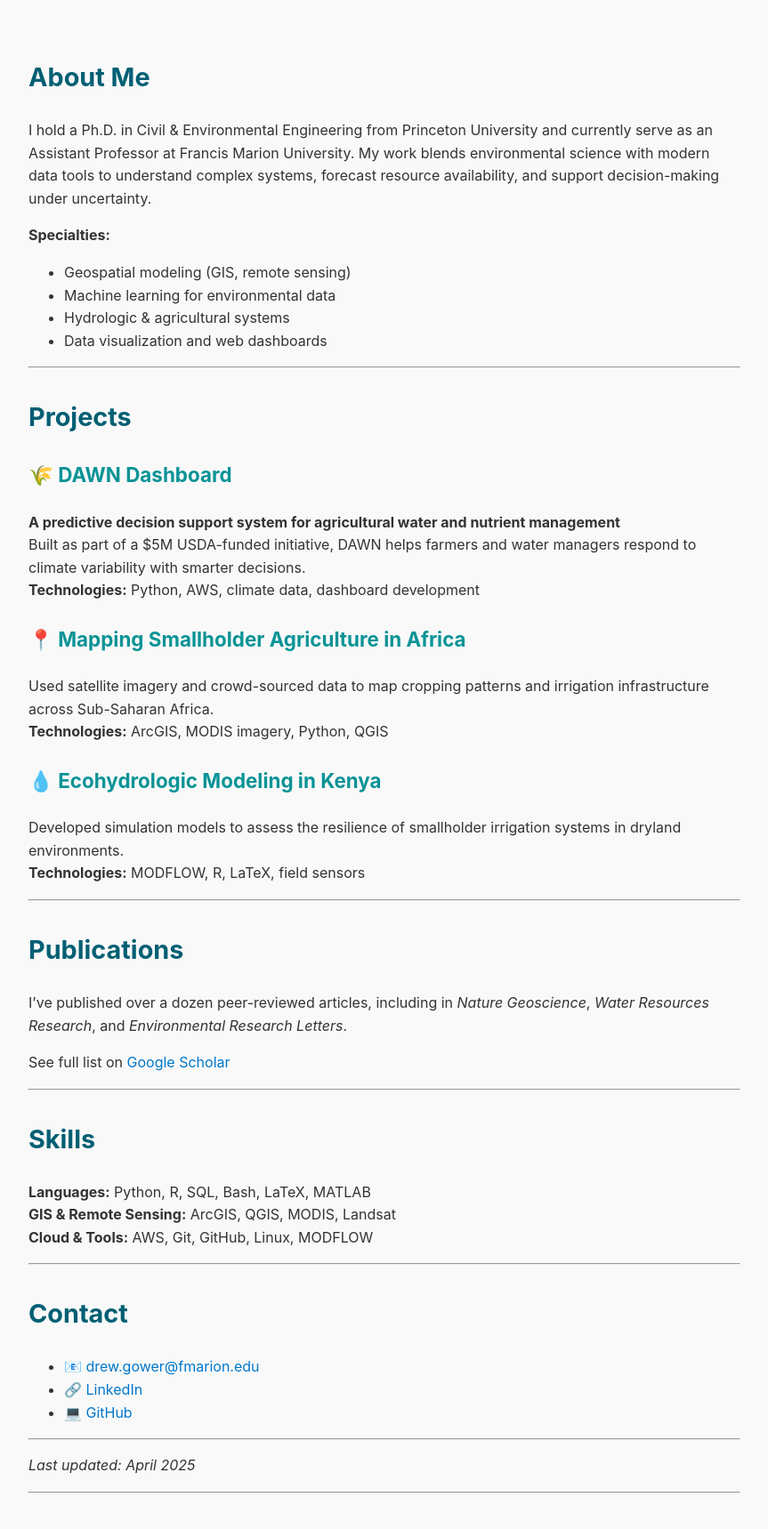
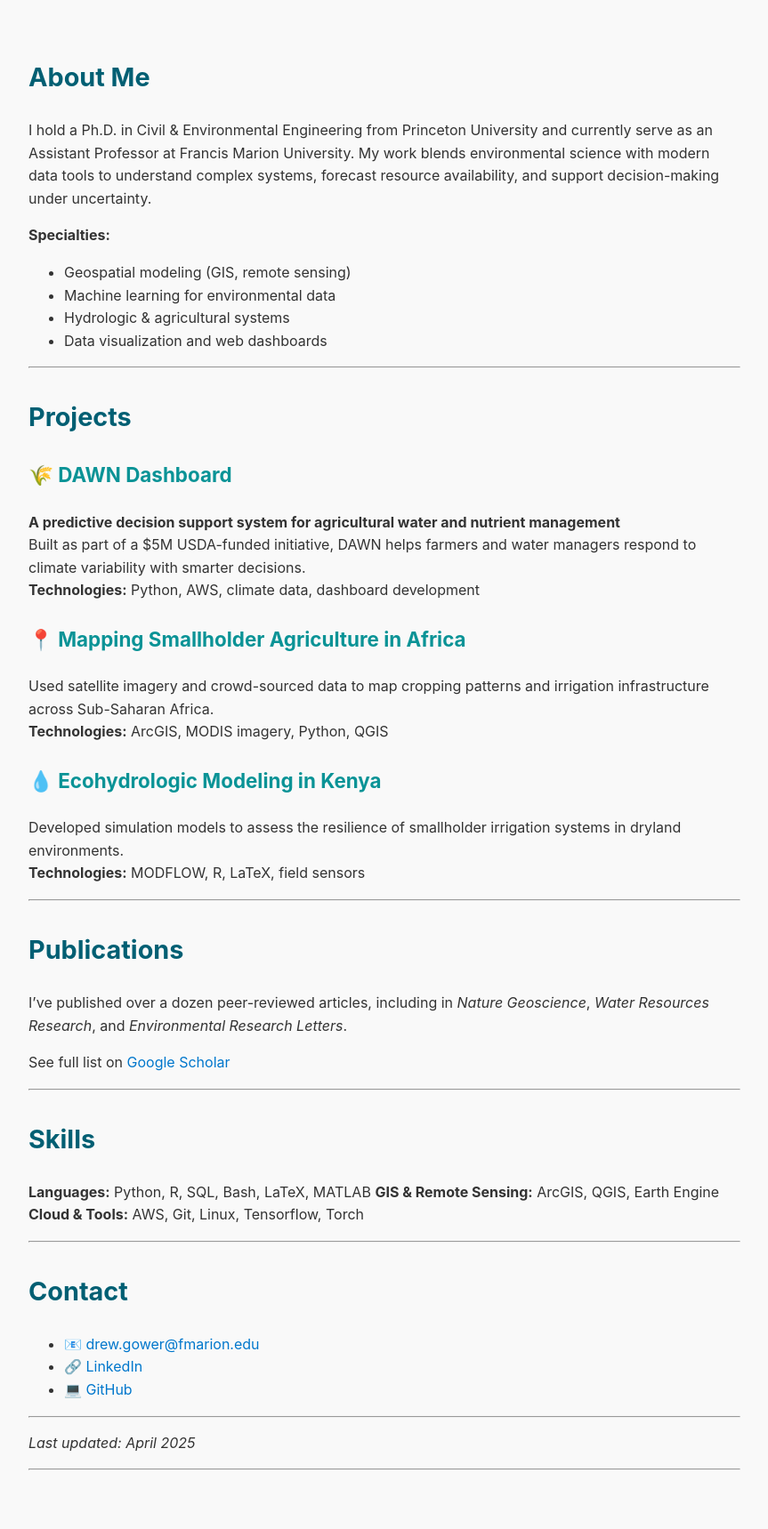
Before and after one commit to dbg6y/dbg6y.github.io, a Jekyll site: the page built from index.md, in a window 1280 px wide. Shown: the whole page at 89% size, without its empty margins (208-1071 px from the left). Built offline with Jekyll 4.4.1, drawn with Linux system fonts in a browser that asks for light colours; after the commit the page ends 1693 px from its top, so only the background shows below that.

Commit message:
Update index.md
Edited text

```diff
--- a/index.md
+++ b/index.md
@@ -39,8 +39,8 @@
 
 ## Skills
 **Languages:** Python, R, SQL, Bash, LaTeX, MATLAB
-**GIS & Remote Sensing:** ArcGIS, QGIS, MODIS, Landsat
-**Cloud & Tools:** AWS, Git, GitHub, Linux, MODFLOW
+**GIS & Remote Sensing:** ArcGIS, QGIS, Earth Engine
+**Cloud & Tools:** AWS, Git, Linux, Tensorflow, Torch
 
 ---
 
```
